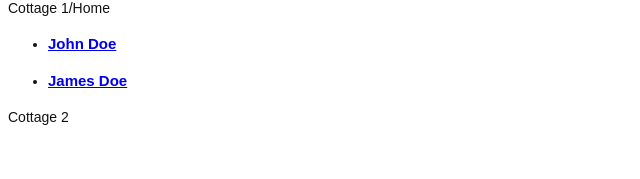
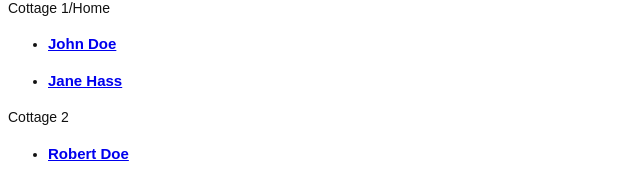
Before and after one commit to ENSF609Hackathon/MindfulConnectionSPA, a React (Create React App) app: page /caring in a window 1280 px wide. Shown: the part 1264-1443 px from the top of the page, without its empty margins (0-640 px from the left). Before the commit the page ends 1397 px from the top, so only its background shows below. Built offline with nearby package versions, Linux system fonts and the light colour scheme; the HTML template or start-up script is replaced by a standard one.

Commit message:
link to user pages

```diff
--- a/src/App.js
+++ b/src/App.js
@@ -110,6 +110,7 @@ const App = () => {
                 <Route exact path={`${process.env.PUBLIC_URL}/defaulthotel`} component={Hotel}/>
                 <Route exact path={`${process.env.PUBLIC_URL}/grouppage`} component={Grouppage}/>
                 <Route exact path={`${process.env.PUBLIC_URL}/userpage`} component={Userpage}/>
+                <Route exact path={`${process.env.PUBLIC_URL}/userpage/:userId`} component={Userpage}/>
                 <Route exact path={`${process.env.PUBLIC_URL}/authorpage`} component={Authorpage}/>
                 <Route exact path={`${process.env.PUBLIC_URL}/comingsoon`} component={Comingsoon}/>
                 <Route exact path={`${process.env.PUBLIC_URL}/defaulthoteldetails`} component={Hotelsingle}/>
--- a/src/components/ProfilecardThree.js
+++ b/src/components/ProfilecardThree.js
@@ -4,13 +4,15 @@ class ProfilecardThree extends Component {
 
     render() {
 
+
         const { user } = this.props
+        console.log(window.location.pathname)
 
         return (
             <div className="card w-100 border-0 p-0 bg-white shadow-xss rounded-xxl">
-                <div className="card-body h250 p-0 rounded-xxl overflow-hidden m-3"><img width="1200" height="250" src="assets/images/profile/background.png" alt="avater" /></div>
+                <div className="card-body h250 p-0 rounded-xxl overflow-hidden m-3"><img width="1200" height="250" src={`${process.env.PUBLIC_URL}/assets/images/profile/background.png`} alt="avater" /></div>
                 <div className="card-body p-0 position-relative">
-                    <figure className="avatar position-absolute w100 z-index-1" style={{top:'-40px',left:'30px'}}><img src={`assets/images/profile/${user.photoPath}`} alt="avater" className="float-right p-1 bg-white rounded-circle w-100" /></figure>
+                    <figure className="avatar position-absolute w100 z-index-1" style={{top:'-40px',left:'30px'}}><img src={`${process.env.PUBLIC_URL}/assets/images/profile/${user.photoPath}`} alt="avater" className="float-right p-1 bg-white rounded-circle w-100" /></figure>
                     <h4 className="fw-700 font-sm mt-2 mb-lg-5 mb-4 pl-15">{user.name} <span className="fw-500 font-xssss text-grey-500 mt-1 d-block">DOB: {user.dob}</span> <span className="fw-500 font-xssss text-grey-500 mt-1 mb-3 d-block">Healthcare #: {user.healthNumber}</span></h4>
                     <div className="d-flex align-items-center justify-content-center position-absolute-md right-15 top-0 me-2">
                         <a href="/defaultemailbox" className="d-none d-lg-block bg-greylight btn-round-lg ms-2 rounded-3 text-grey-700"><i className="feather-mail font-md"></i></a>
--- a/src/pages/ResidenceList.js
+++ b/src/pages/ResidenceList.js
@@ -16,19 +16,27 @@ export const ResidenceList = () => {
                                 <div className="nav-caption fw-600 font-xss mb-4">Cottage 1/Home</div>
                                 <ul className="list-inline mb-4">
                                     <li className="list-inline-item d-block border-bottom me-0"><Link
-                                        to="/accountinformation" className="pt-2 pb-2 d-flex align-items-center"><i
+                                        to="/userpage/1" className="pt-2 pb-2 d-flex align-items-center"><i
                                         className="btn-round-md bg-primary-gradiant text-white feather-home font-md me-3"></i>
                                         <h4 className="fw-600 font-xsss mb-0 mt-0">John Doe</h4><i
                                             className="ti-angle-right font-xsss text-grey-500 ms-auto mt-3"></i></Link>
                                     </li>
                                     <li className="list-inline-item d-block border-bottom me-0"><Link
-                                        to="/contactinformation" className="pt-2 pb-2 d-flex align-items-center"><i
+                                        to="/userpage/2" className="pt-2 pb-2 d-flex align-items-center"><i
                                         className="btn-round-md bg-gold-gradiant text-white feather-map-pin font-md me-3"></i>
-                                        <h4 className="fw-600 font-xsss mb-0 mt-0">James Doe</h4><i
+                                        <h4 className="fw-600 font-xsss mb-0 mt-0">Jane Hass</h4><i
                                             className="ti-angle-right font-xsss text-grey-500 ms-auto mt-3"></i></Link>
                                     </li>
                                 </ul>
                                 <div className="nav-caption fw-600 font-xss mb-4">Cottage 2</div>
+                                <ul className="list-inline mb-4">
+                                    <li className="list-inline-item d-block border-bottom me-0"><Link
+                                        to="/userpage/3" className="pt-2 pb-2 d-flex align-items-center"><i
+                                        className="btn-round-md bg-primary-gradiant text-white feather-home font-md me-3"></i>
+                                        <h4 className="fw-600 font-xsss mb-0 mt-0">Robert Doe</h4><i
+                                            className="ti-angle-right font-xsss text-grey-500 ms-auto mt-3"></i></Link>
+                                    </li>
+                                </ul>
                             </div>
                         </div>
                     </div>
--- a/src/pages/Userpage.js
+++ b/src/pages/Userpage.js
@@ -26,7 +26,7 @@ class Userpage extends Component {
     }
 
     componentDidMount() {
-        getUserById(2)
+        getUserById(this.props.match.params.userId || 1)
         .then((response) => {
             this.setState({ user: response })
             console.dir(this.state.user)
@@ -37,6 +37,8 @@ class Userpage extends Component {
 
 
     render() {
+
+        console.log(this.props.match.params.userId)
 
         return (
             <Fragment>
```
